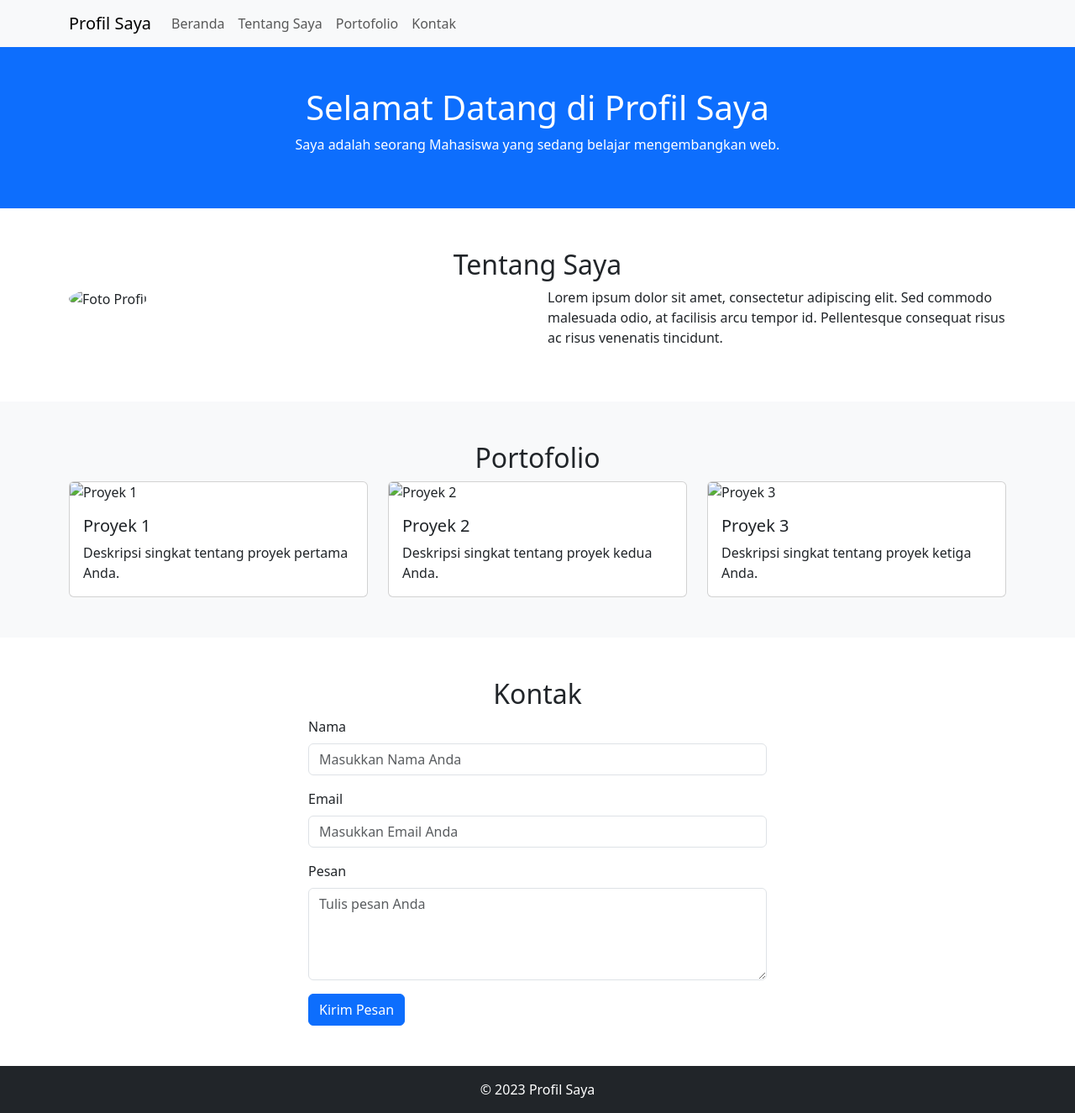
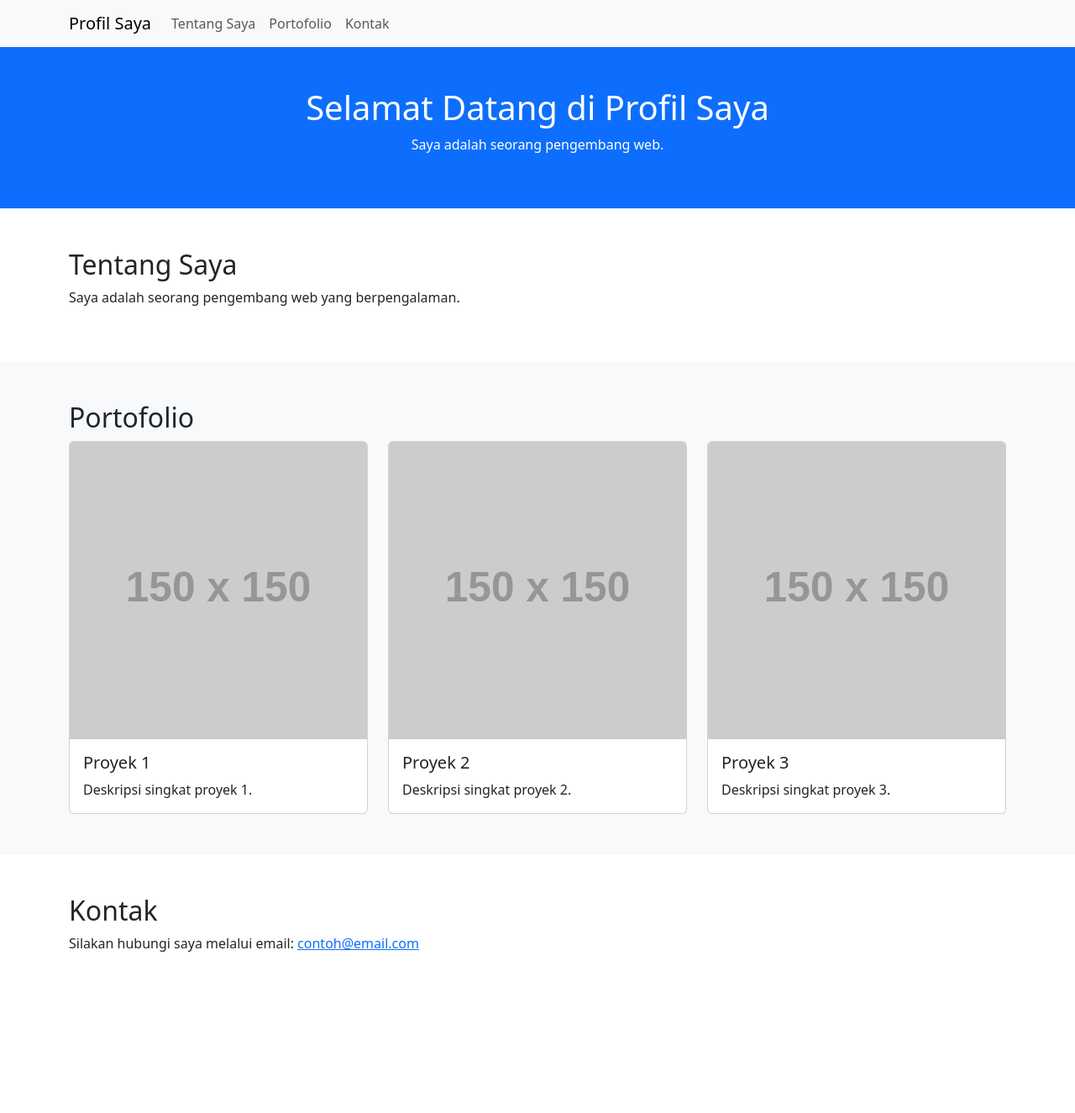
Before and after one commit to Razes111/Razes111, a plain HTML site: page index.html in a window 1280 px wide. Shown: the whole page at 84% size. After the commit the page ends 1199 px from the top, so only its background shows below. Drawn offline with nearby package versions, Linux system fonts and the light colour scheme; placeholder pictures from the web are drawn by us.

Commit message:
Update index.html

```diff
--- a/index.html
+++ b/index.html
@@ -5,12 +5,8 @@
     <meta name="viewport" content="width=device-width, initial-scale=1.0">
     <title>Profil Saya</title>
 
-    <!-- Menghubungkan ke Bootstrap CSS -->
-    <link href="https://cdn.jsdelivr.net/npm/bootstrap@5.5.2/dist/css/bootstrap.min.css" rel="stylesheet">
-
-    <!-- Menghubungkan ke Bootstrap JavaScript (Popper.js dan Bootstrap JS) -->
-    <script src="https://cdn.jsdelivr.net/npm/popper.js@2.11.6/dist/umd/popper.min.js"></script>
-    <script src="https://cdn.jsdelivr.net/npm/bootstrap@5.5.2/dist/js/bootstrap.min.js"></script>
+    <!-- Load Bootstrap CSS -->
+    <link href="https://cdn.jsdelivr.net/npm/bootstrap@5.3.0/dist/css/bootstrap.min.css" rel="stylesheet">
 </head>
 <body>
     <!-- Navbar -->
@@ -23,16 +19,13 @@
             <div class="collapse navbar-collapse" id="navbarNav">
                 <ul class="navbar-nav ml-auto">
                     <li class="nav-item">
-                        <a class="nav-link" href="#">Beranda</a>
+                        <a class="nav-link" href="#about">Tentang Saya</a>
                     </li>
                     <li class="nav-item">
-                        <a class="nav-link" href="#tentang">Tentang Saya</a>
+                        <a class="nav-link" href="#portfolio">Portofolio</a>
                     </li>
                     <li class="nav-item">
-                        <a class="nav-link" href="#portofolio">Portofolio</a>
-                    </li>
-                    <li class="nav-item">
-                        <a class="nav-link" href="#kontak">Kontak</a>
+                        <a class="nav-link" href="#contact">Kontak</a>
                     </li>
                 </ul>
             </div>
@@ -43,54 +36,47 @@
     <header class="hero bg-primary text-white text-center py-5">
         <div class="container">
             <h1>Selamat Datang di Profil Saya</h1>
-            <p>Saya adalah seorang Mahasiswa yang sedang belajar mengembangkan web.</p>
+            <p>Saya adalah seorang pengembang web.</p>
         </div>
     </header>
 
-    <!-- Tentang Saya Section -->
-    <section id="tentang" class="py-5">
+    <!-- About Section -->
+    <section id="about" class="py-5">
         <div class="container">
-            <h2 class="text-center">Tentang Saya</h2>
-            <div class="row">
-                <div class="col-md-6">
-                    <img src="profil-saya.jpg" alt="Foto Profil" class="img-fluid rounded-circle">
-                </div>
-                <div class="col-md-6">
-                    <p>Lorem ipsum dolor sit amet, consectetur adipiscing elit. Sed commodo malesuada odio, at facilisis arcu tempor id. Pellentesque consequat risus ac risus venenatis tincidunt.</p>
-                </div>
-            </div>
+            <h2>Tentang Saya</h2>
+            <p>Saya adalah seorang pengembang web yang berpengalaman.</p>
         </div>
     </section>
 
-    <!-- Portofolio Section -->
-    <section id="portofolio" class="bg-light py-5">
+    <!-- Portfolio Section -->
+    <section id="portfolio" class="bg-light py-5">
         <div class="container">
-            <h2 class="text-center">Portofolio</h2>
+            <h2>Portofolio</h2>
             <div class="row">
                 <div class="col-md-4">
                     <div class="card">
-                        <img src="proyek1.jpg" alt="Proyek 1" class="card-img-top">
+                        <img src="https://via.placeholder.com/150" class="card-img-top" alt="Proyek 1">
                         <div class="card-body">
                             <h5 class="card-title">Proyek 1</h5>
-                            <p class="card-text">Deskripsi singkat tentang proyek pertama Anda.</p>
+                            <p class="card-text">Deskripsi singkat proyek 1.</p>
                         </div>
                     </div>
                 </div>
                 <div class="col-md-4">
                     <div class="card">
-                        <img src="proyek2.jpg" alt="Proyek 2" class="card-img-top">
+                        <img src="https://via.placeholder.com/150" class="card-img-top" alt="Proyek 2">
                         <div class="card-body">
                             <h5 class="card-title">Proyek 2</h5>
-                            <p class="card-text">Deskripsi singkat tentang proyek kedua Anda.</p>
+                            <p class="card-text">Deskripsi singkat proyek 2.</p>
                         </div>
                     </div>
                 </div>
                 <div class="col-md-4">
                     <div class="card">
-                        <img src="proyek3.jpg" alt="Proyek 3" class="card-img-top">
+                        <img src="https://via.placeholder.com/150" class="card-img-top" alt="Proyek 3">
                         <div class="card-body">
                             <h5 class="card-title">Proyek 3</h5>
-                            <p class="card-text">Deskripsi singkat tentang proyek ketiga Anda.</p>
+                            <p class="card-text">Deskripsi singkat proyek 3.</p>
                         </div>
                     </div>
                 </div>
@@ -98,37 +84,15 @@
         </div>
     </section>
 
-    <!-- Kontak Section -->
-    <section id="kontak" class="py-5">
+    <!-- Contact Section -->
+    <section id="contact" class="py-5">
         <div class="container">
-            <h2 class="text-center">Kontak</h2>
-            <div class="row">
-                <div class="col-md-6 offset-md-3">
-                    <form>
-                        <div class="mb-3">
-                            <label for="nama" class="form-label">Nama</label>
-                            <input type="text" class="form-control" id="nama" placeholder="Masukkan Nama Anda">
-                        </div>
-                        <div class="mb-3">
-                            <label for="email" class="form-label">Email</label>
-                            <input type="email" class="form-control" id="email" placeholder="Masukkan Email Anda">
-                        </div>
-                        <div class="mb-3">
-                            <label for="pesan" class="form-label">Pesan</label>
-                            <textarea class="form-control" id="pesan" rows="4" placeholder="Tulis pesan Anda"></textarea>
-                        </div>
-                        <button type="submit" class="btn btn-primary">Kirim Pesan</button>
-                    </form>
-                </div>
-            </div>
+            <h2>Kontak</h2>
+            <p>Silakan hubungi saya melalui email: <a href="mailto:contoh@email.com">contoh@email.com</a></p>
         </div>
     </section>
 
-    <!-- Footer -->
-    <footer class="bg-dark text-white text-center py-3">
-        <div class="container">
-            &copy; 2023 Profil Saya
-        </div>
-    </footer>
+    <!-- Load Bootstrap JS (optional) -->
+    <script src="https://cdn.jsdelivr.net/npm/bootstrap@5.3.0/dist/js/bootstrap.bundle.min.js"></script>
 </body>
 </html>
```
